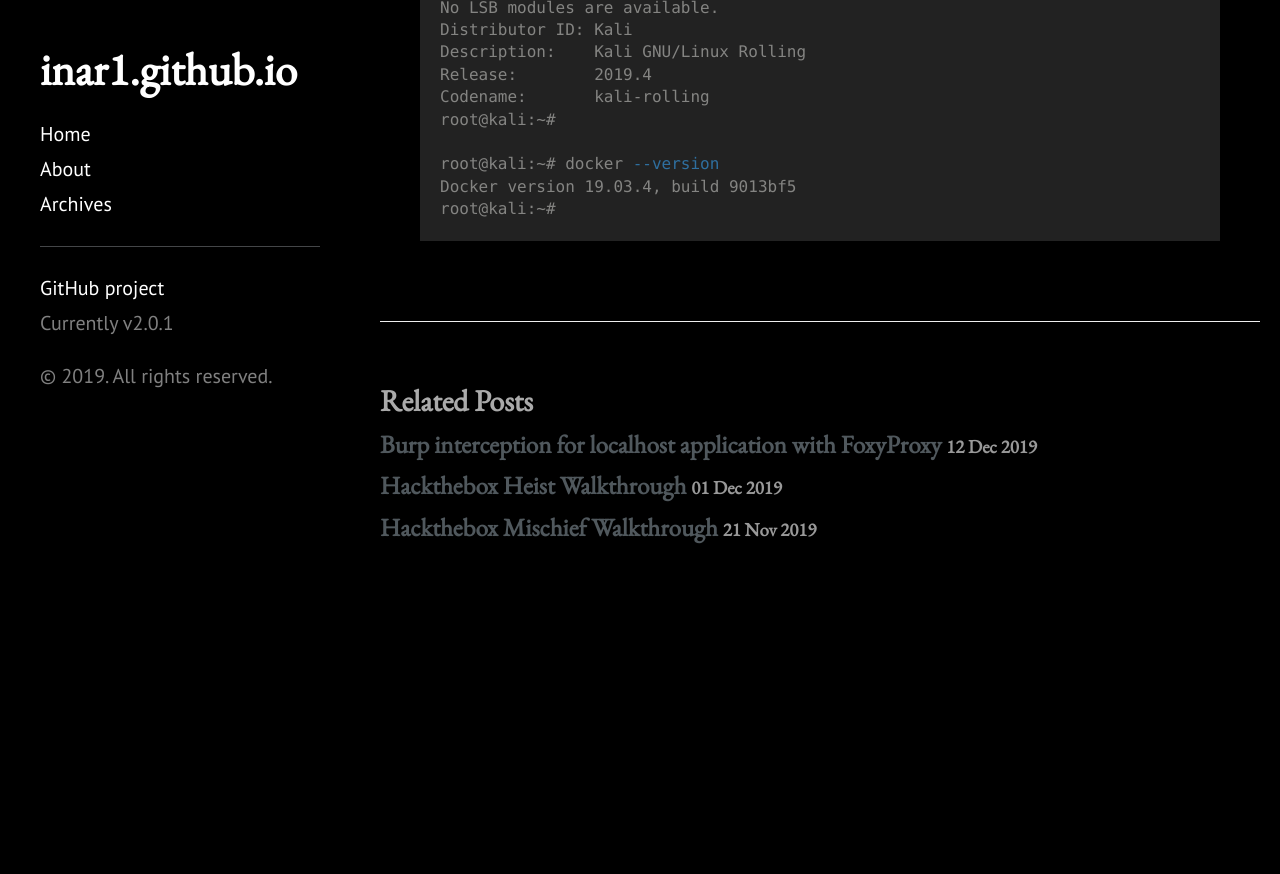
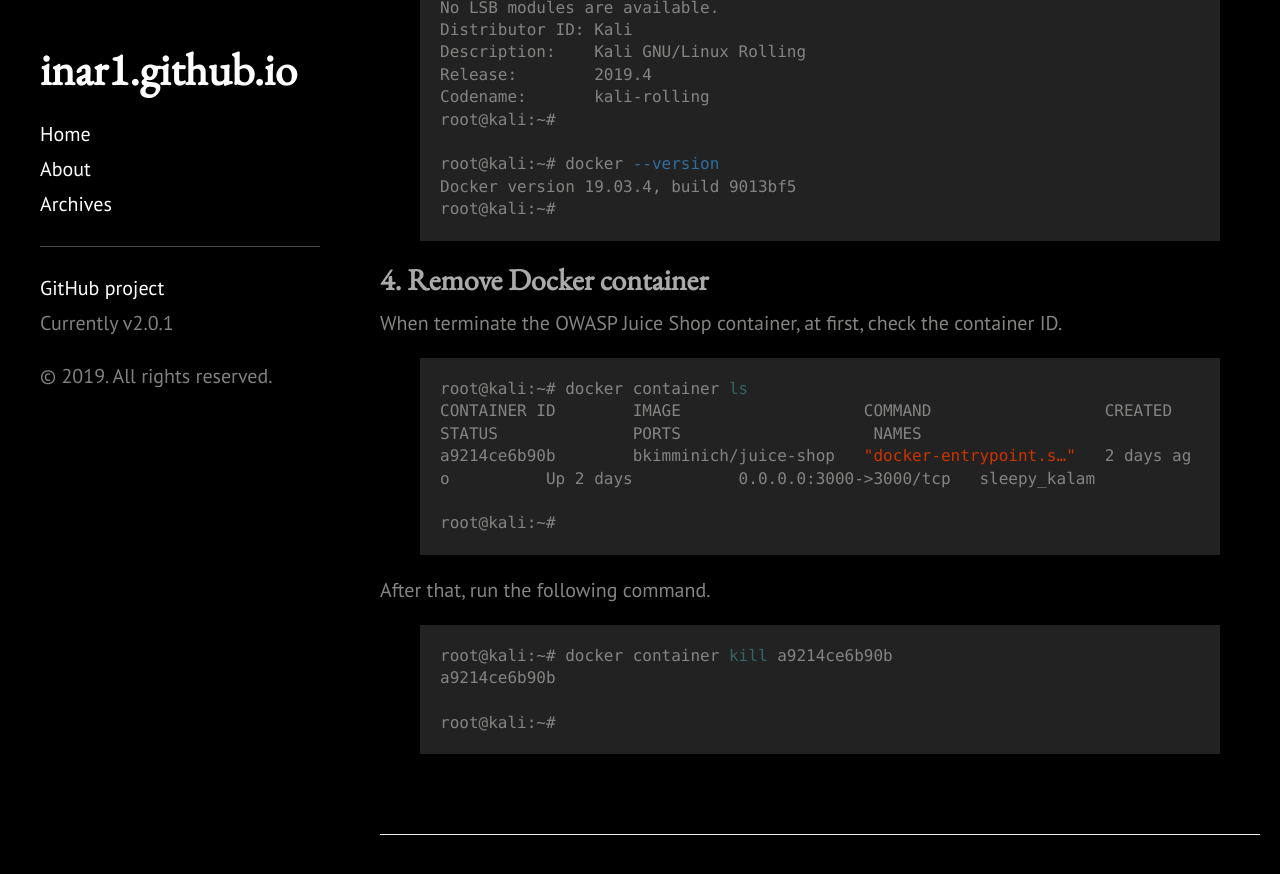
Before and after one commit to 1n4r1/1n4r1.github.io, a Jekyll site: the page built from _posts/2019-12-11-Juiceshop-docker-setup.md, in a window 1280 px wide and 900 px high, scrolled down 1928 px. Shown: the top 874 px of the window. Built offline with Jekyll 4.4.1, drawn with Linux system fonts in a browser that asks for light colours; a style sheet for code colours, icons or effects is not loaded; before the commit the page ends 2611 px from its top, so only the background shows below that.

Commit message:
add some lines for 2019-12-11

```diff
--- a/_posts/2019-12-11-Juiceshop-docker-setup.md
+++ b/_posts/2019-12-11-Juiceshop-docker-setup.md
@@ -55,6 +55,7 @@ info: Server listening on port 3000
 ![placeholder](https://inar1.github.io/public/images/2019-12-11/2019-12-11-13-35-40.png)
 
 ## 3. Version confirmation
+
 {% highlight shell %}
 root@kali:~# lsb_release -a
 No LSB modules are available.
@@ -68,3 +69,22 @@ root@kali:~# docker --version
 Docker version 19.03.4, build 9013bf5
 root@kali:~#
 {% endhighlight %}
+
+## 4. Remove Docker container
+
+When terminate the OWASP Juice Shop container, at first, check the container ID.
+{% highlight shell %}
+root@kali:~# docker container ls
+CONTAINER ID        IMAGE                   COMMAND                  CREATED             STATUS              PORTS                    NAMES
+a9214ce6b90b        bkimminich/juice-shop   "docker-entrypoint.s…"   2 days ago          Up 2 days           0.0.0.0:3000->3000/tcp   sleepy_kalam
+
+root@kali:~#
+{% endhighlight %}
+
+After that, run the following command.
+{% highlight shell %}
+root@kali:~# docker container kill a9214ce6b90b
+a9214ce6b90b
+
+root@kali:~#
+{% endhighlight %}
```
